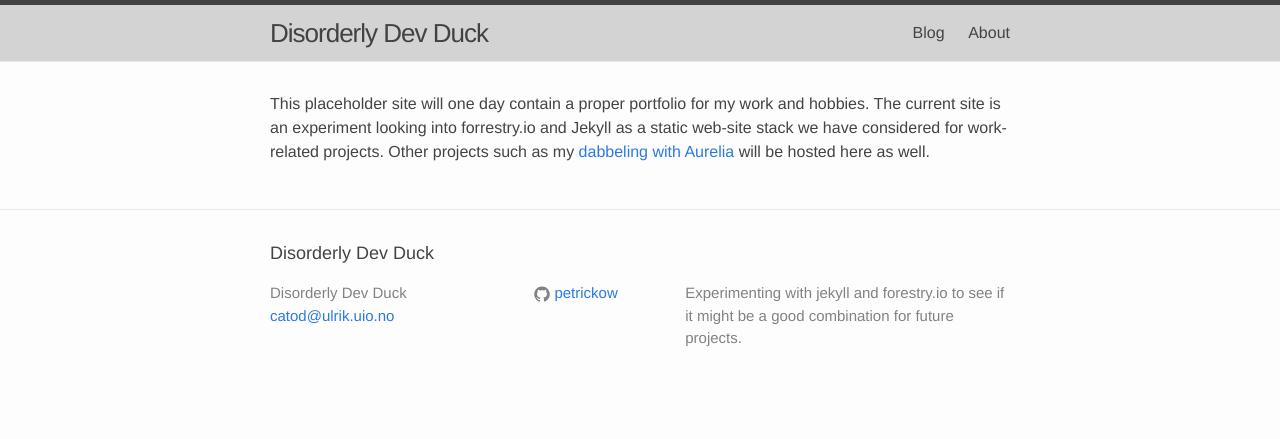
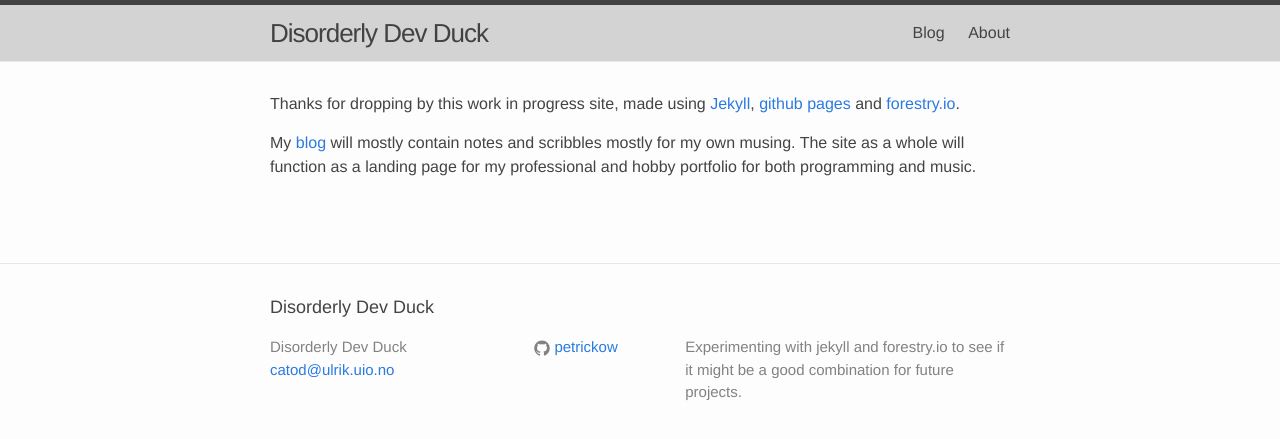
Before and after one commit to petrickow/petrickow.github.io, a Jekyll site: the page built from index.html, in a window 1280 px wide. Shown: the top 439 px of the page. Built offline with Jekyll 4.4.1, drawn with Linux system fonts in a browser that asks for light colours.

Commit message:
Update from Forestry.io - index.html

```diff
--- a/index.html
+++ b/index.html
@@ -2,8 +2,12 @@
 title: Home
 layout: default
 ---
-<div class="home">
+<p>Thanks for dropping by this work in progress site, made using
+  <a href="http://jekyllrb.com/">Jekyll</a>,
+  <a href="https://pages.github.com/">github pages</a> and
+  <a href="https://forestry.io">forestry.io</a>.
+</p>
 
-	<p>
-		This placeholder site will one day contain a proper portfolio for my work and hobbies. The current site is an experiment looking
-		into forrestry.io and Jekyll as a static web-site stack we have considered for work-related projects. Other projects such as my <a href="http://www.devduck.me/StaticWebsiteExperiments/">dabbeling with Aurelia</a> will be hosted here as well.<br></p></div>
+<p>
+  My <a href="www.devduck.me/blog">blog</a> will mostly contain notes and scribbles mostly for my own musing. The site as a whole will function as a landing page for my professional and hobby portfolio for both programming and music.</p><p><br></p><p>
+</p>
```
